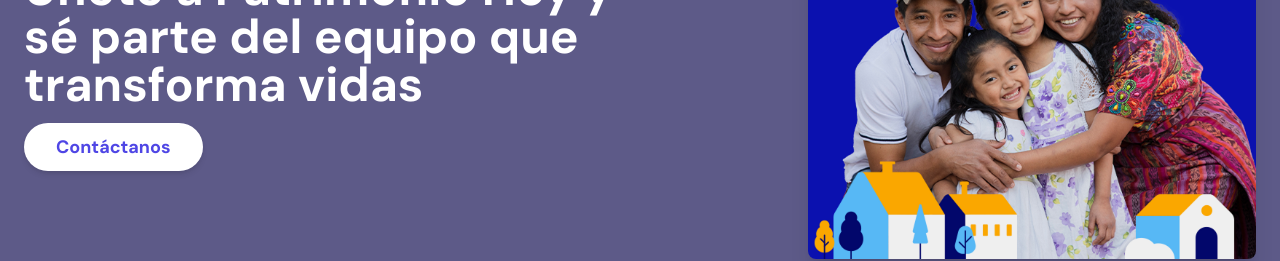
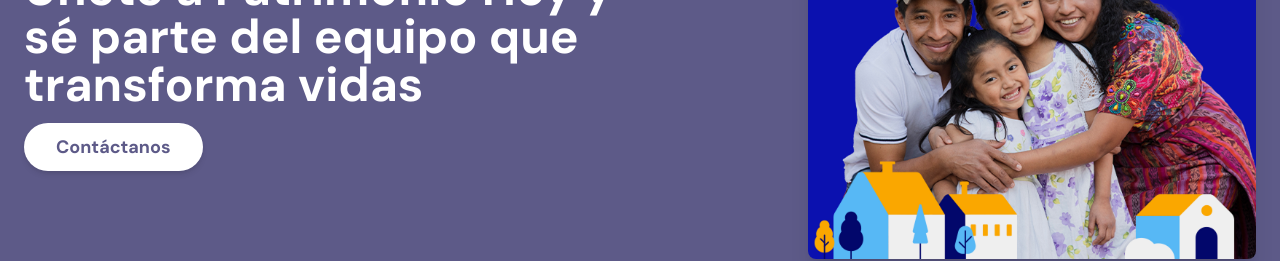
Before and after one commit to WilliamsRincon/patrimonio-hoy, a plain HTML site: page index.html in a window 1280 px wide. Shown: the part 4880-5141 px from the top of the page. Drawn offline with nearby package versions, Linux system fonts and the light colour scheme.

Commit message:
style: update link color in index.html for improved visibility
This commit modifies the color of the "Contáctanos" link in index.html to a specific shade (#5D5A88) for better visibility and aesthetic consistency, enhancing the overall user experience.

```diff
--- a/index.html
+++ b/index.html
@@ -536,7 +536,9 @@
             <h2 class="text-3xl sm:text-4xl lg:text-5xl font-bold mb-6 leading-tight">
               Únete a Patrimonio Hoy y sé parte del equipo que transforma vidas
             </h2>
-            <a href="#contactanos" class="bg-white hover:bg-gray-100 text-indigo-600 font-semibold py-3 px-8 rounded-full shadow-md text-center text-lg transition duration-150 ease-in-out">
+            <a href="#contactanos"
+              style="color: #5D5A88;"
+              class="bg-white hover:bg-gray-100 font-semibold py-3 px-8 rounded-full shadow-md text-center text-lg transition duration-150 ease-in-out">
               Contáctanos
             </a>
           </div>
```
